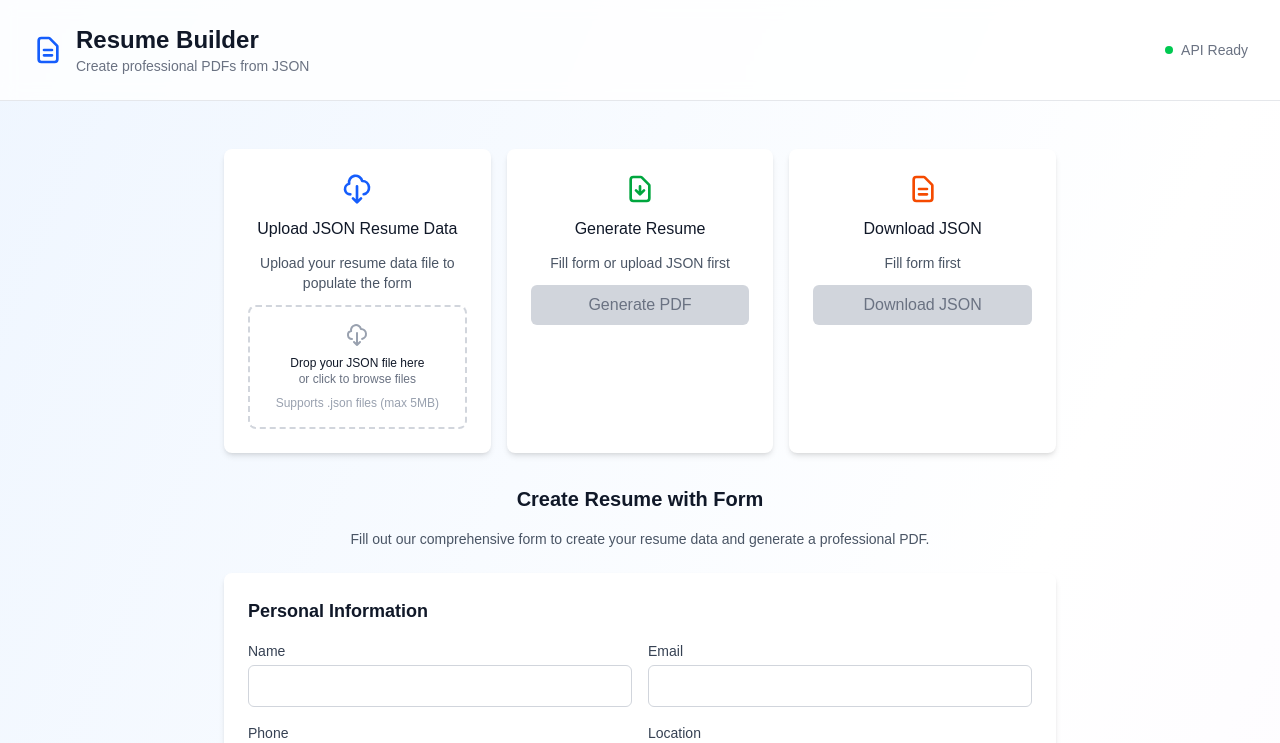
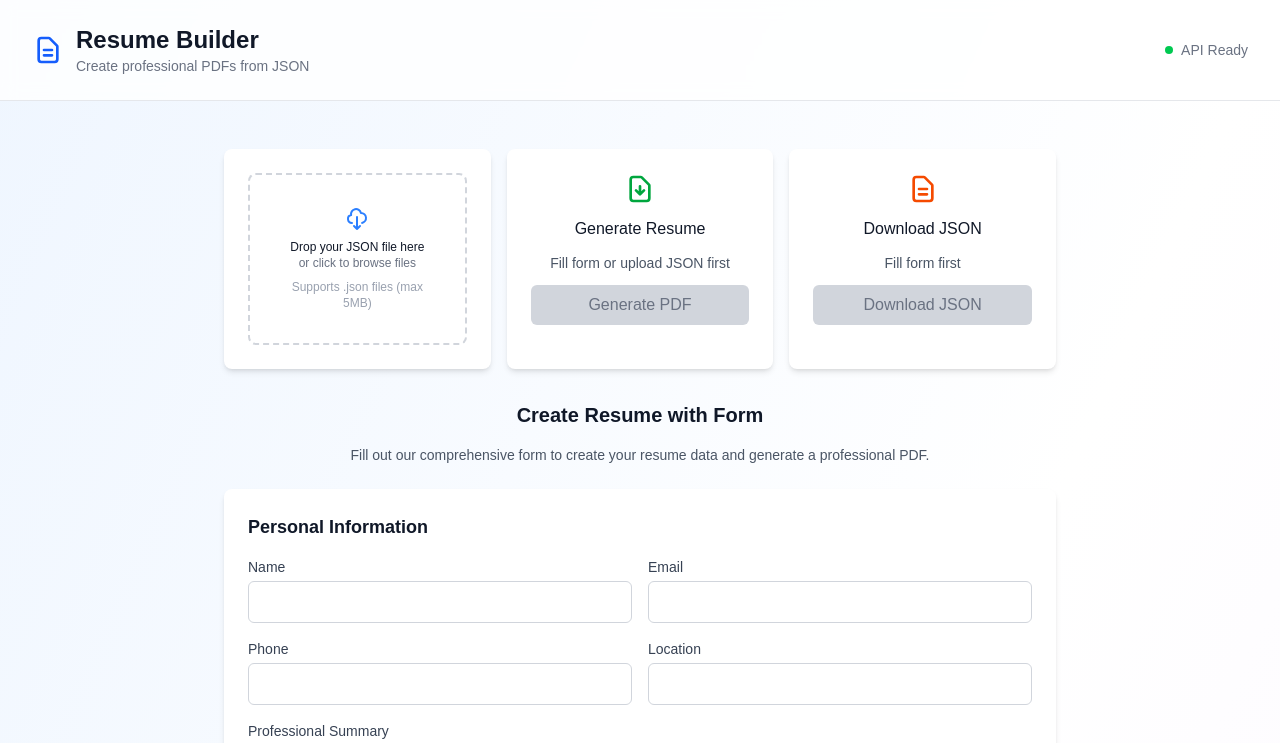
Before and after one commit to ryanxai/cvgen-ui, a Next.js app: page / in a window 1280 px wide. Shown: the top 743 px of the page. Built offline with nearby package versions, Linux system fonts and the light colour scheme; no server answers.

Commit message:
Refactor HomePage upload section by removing unused SVG elements and enhancing UI spacing. Update icon color for better visibility during JSON file upload process.

```diff
--- a/src/app/page.tsx
+++ b/src/app/page.tsx
@@ -434,27 +434,9 @@ export default function HomePage() {
                 {/* Upload JSON Resume Data */}
                 <div id="upload-json-section" className="bg-white rounded-lg shadow-md p-6">
                   <div className="flex flex-col items-center space-y-3">
-                    <svg
-                      className="w-8 h-8 text-blue-600"
-                      fill="none"
-                      stroke="currentColor"
-                      viewBox="0 0 24 24"
-                      xmlns="http://www.w3.org/2000/svg"
-                    >
-                      <path
-                        strokeLinecap="round"
-                        strokeLinejoin="round"
-                        strokeWidth={2}
-                        d="M7 16a4 4 0 01-.88-7.903A5 5 0 1115.9 6L16 6a5 5 0 011 9.9M9 19l3 3m0 0l3-3m-3 3V10"
-                      />
-                    </svg>
-                    <h4 className="font-medium text-gray-900">Upload JSON Resume Data</h4>
-                    <p className="text-sm text-gray-600 text-center">
-                      Upload your resume data file to populate the form
-                    </p>
                     <div
                       className={`
-                        relative border-2 border-dashed rounded-lg p-4 text-center cursor-pointer w-full
+                        relative border-2 border-dashed rounded-lg p-8 text-center cursor-pointer w-full
                         transition-all duration-200 ease-in-out
                         ${isUploadingJson
                           ? 'border-blue-500 bg-blue-50'
@@ -491,7 +473,7 @@ export default function HomePage() {
                         ) : (
                           <>
                             <svg
-                              className="w-6 h-6 text-gray-400"
+                              className="w-6 h-6 text-blue-500"
                               fill="none"
                               stroke="currentColor"
                               viewBox="0 0 24 24"
```
